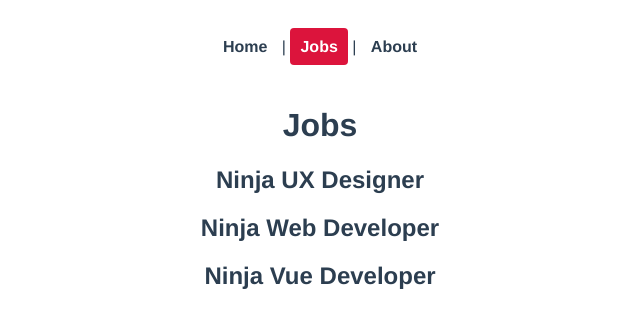
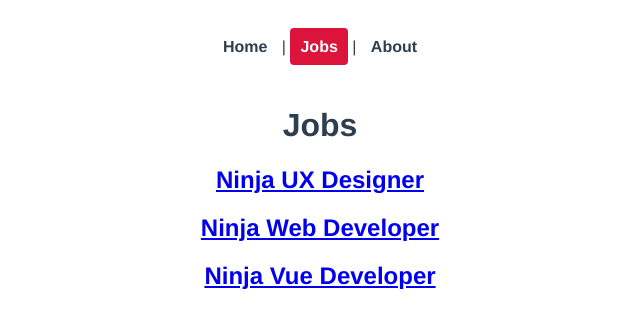
Before and after one commit to MaoDoBan/ban-jobs-vue, a Vue app: page /jobs in a window 1280 px wide. Shown: the top 328 px of the page, without its empty margins (320-960 px from the left). Built offline with nearby package versions, Linux system fonts and the light colour scheme.

Commit message:
router-link dinâmico

```diff
--- a/src/views/jobs/Jobs.vue
+++ b/src/views/jobs/Jobs.vue
@@ -1,7 +1,9 @@
 <template>
   <h1>Jobs</h1>
   <div v-for="job in jobs" :key="job.id">
-    <h2>{{ job.title }}</h2>
+    <router-link :to="'/jobs/'+job.id">
+      <h2>{{ job.title }}</h2>
+    </router-link>
   </div>
 </template>
 
```
